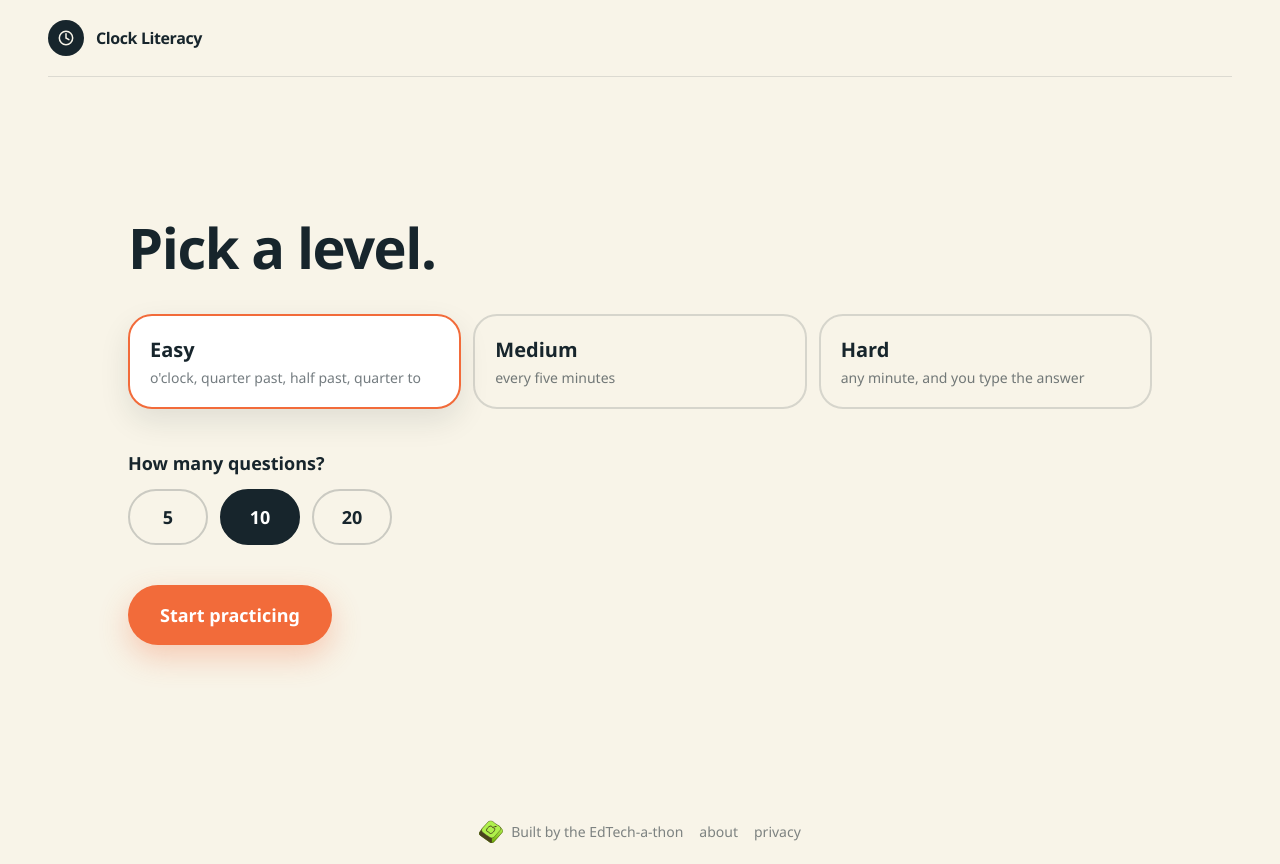
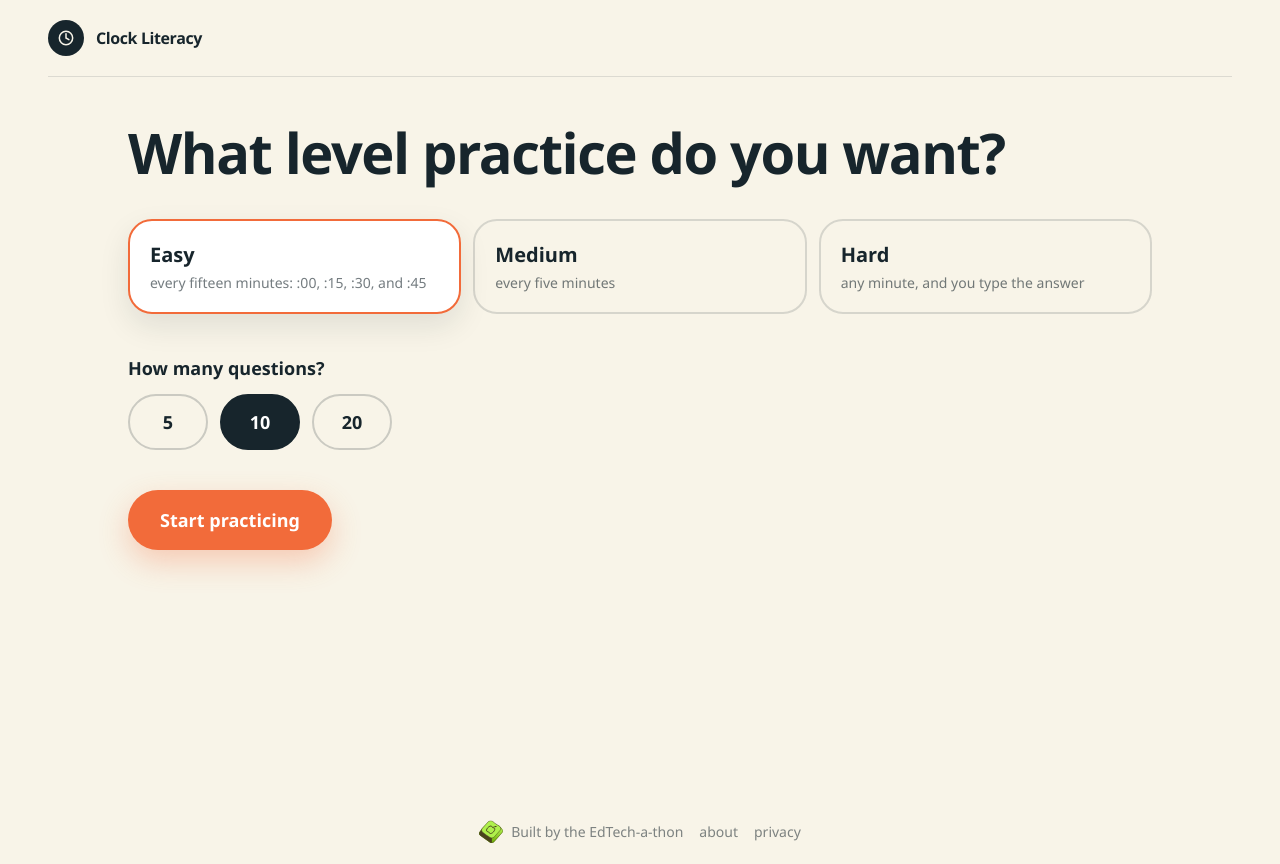
Before and after one commit to EdTech-a-thon/analog-clock-practice, a SvelteKit app: page /practice in a window 1280 px wide. Built offline with nearby package versions, Linux system fonts and the light colour scheme.

Commit message:
Adjust desktop practice spacing and top-align level setup

```diff
--- a/src/routes/practice/+page.svelte
+++ b/src/routes/practice/+page.svelte
@@ -19,7 +19,7 @@
   type Phase = 'setup' | 'asking' | 'checking' | 'results';
 
   const levels: { id: Level; name: string; blurb: string }[] = [
-    { id: 'easy', name: 'Easy', blurb: "o'clock, quarter past, half past, quarter to" },
+    { id: 'easy', name: 'Easy', blurb: 'every fifteen minutes: :00, :15, :30, and :45' },
     { id: 'medium', name: 'Medium', blurb: 'every five minutes' },
     { id: 'hard', name: 'Hard', blurb: 'any minute, and you type the answer' }
   ];
@@ -173,9 +173,9 @@
     </Header>
 
     {#if phase === 'setup'}
-      <section class="mx-auto flex w-full max-w-5xl flex-1 flex-col justify-center py-10">
+      <section class="mx-auto flex w-full max-w-5xl flex-1 flex-col py-10">
         <h1 class="text-[clamp(2rem,5vw,3.5rem)] leading-tight font-semibold tracking-tight">
-          Pick a level.
+          What level practice do you want?
         </h1>
 
         <div class="mt-8 grid gap-3 sm:grid-cols-3">
@@ -225,7 +225,7 @@
         </div>
       </section>
     {:else if question && (phase === 'asking' || phase === 'checking')}
-      <section class="mx-auto flex w-full max-w-5xl flex-1 flex-col py-4">
+      <section class="mx-auto flex w-full max-w-5xl flex-1 flex-col py-4 lg:pt-10">
         {#snippet correction()}
           {#if phase === 'checking' && question}
             <div class="mt-5 w-full text-center" role="status" aria-live="polite">
@@ -256,7 +256,7 @@
           <h1 class="text-center text-2xl font-semibold sm:text-3xl">What time is it?</h1>
 
           <!-- Keep feedback outside the centered grid so answers stay in place. -->
-          <div class="mx-auto mt-4 grid w-full max-w-4xl items-center gap-6 lg:grid-cols-2 lg:gap-10">
+          <div class="mx-auto mt-4 grid w-full max-w-4xl items-center gap-6 lg:mt-8 lg:grid-cols-2 lg:gap-10">
             <div class="mx-auto w-full max-w-[min(46vh,22rem)]">
               <ClockFace
                 time={question.time}
@@ -304,7 +304,7 @@
             <span class="text-orange tabular-nums">{formatTime(question.time)}</span>?
           </h1>
 
-          <div class="mx-auto mt-5 grid w-full max-w-3xl grid-cols-2 gap-4 md:grid-cols-4">
+          <div class="mx-auto mt-5 grid w-full max-w-3xl grid-cols-2 gap-4 md:grid-cols-4 lg:mt-8">
             {#each question.options ?? [] as option, position (optionLabel(option))}
               <button
                 type="button"
```
